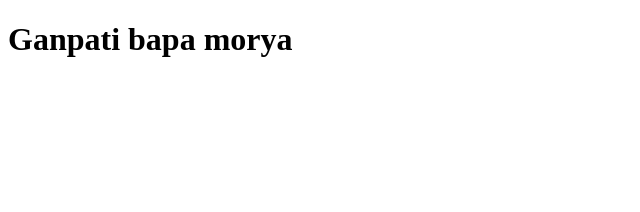
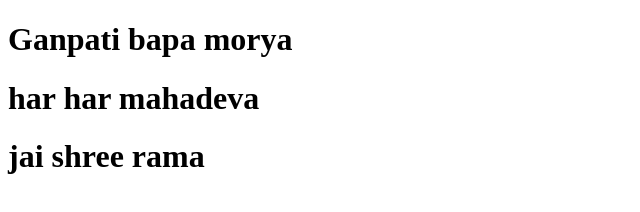
Before and after one commit to TrueCoder2/shiksha, a plain HTML site: page index.html in a window 1280 px wide. Shown: the whole page, without its empty margins (0-640 px from the left). Drawn offline with Linux system fonts and the light colour scheme.

Commit message:
changes in html file

```diff
--- a/index.html
+++ b/index.html
@@ -7,5 +7,7 @@
 </head>
 <body>
 <h1>Ganpati bapa morya</h1>
+<h1>har har mahadeva</h1>
+<h1>jai shree rama</h1>
 </body>
 </html>
```
